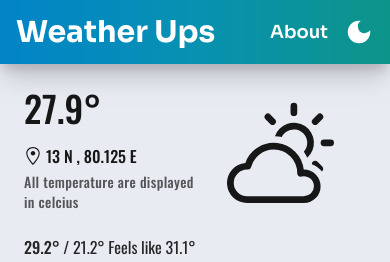
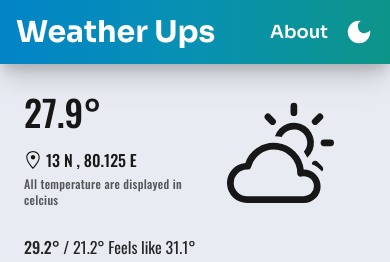
Before and after one commit to bhendi-boi/WeatherUps, a React (Vite) app: page / in a window 390 px wide. Shown: the top 262 px of the page. Built offline with nearby package versions, Linux system fonts and the light colour scheme; no server answers.

Commit message:
changed fontsize for tooltip

```diff
--- a/src/App.tsx
+++ b/src/App.tsx
@@ -58,7 +58,7 @@ const App = () => {
 					<span className="inline-flex items-center mt-4 mb-1 text-base font-medium md:ml-3 md:text-lg">
 						<GoLocation size={18} className="mr-1" /> {LAT} , {LON}
 					</span>
-					<span className="inline-flex items-center text-sm font-medium tracking-wide md:ml-4 opacity-70">
+					<span className="inline-flex items-center text-xs md:text-sm font-medium tracking-wide md:ml-4 opacity-70">
 						All temperature are displayed in celcius
 					</span>
 				</div>
```
